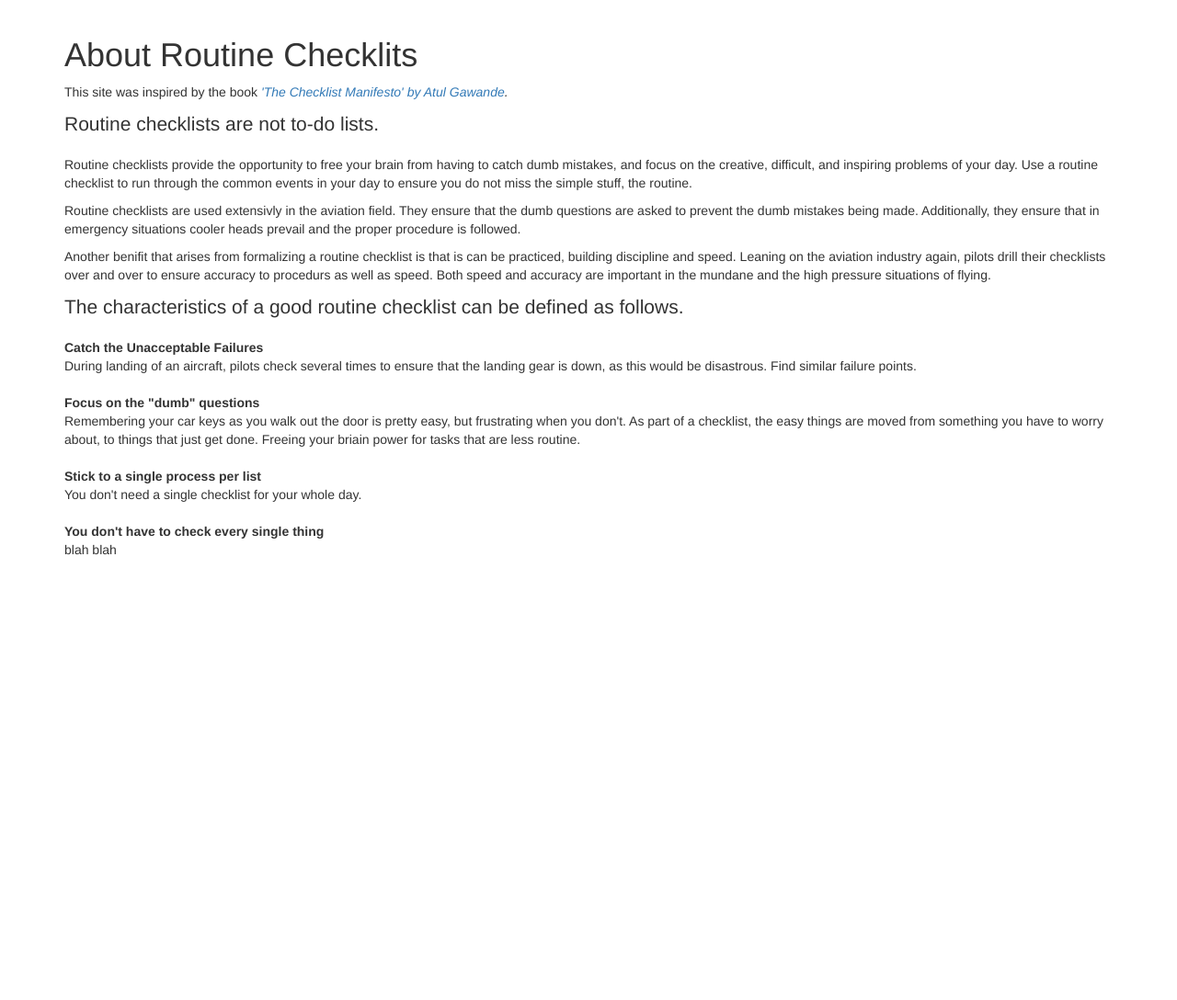
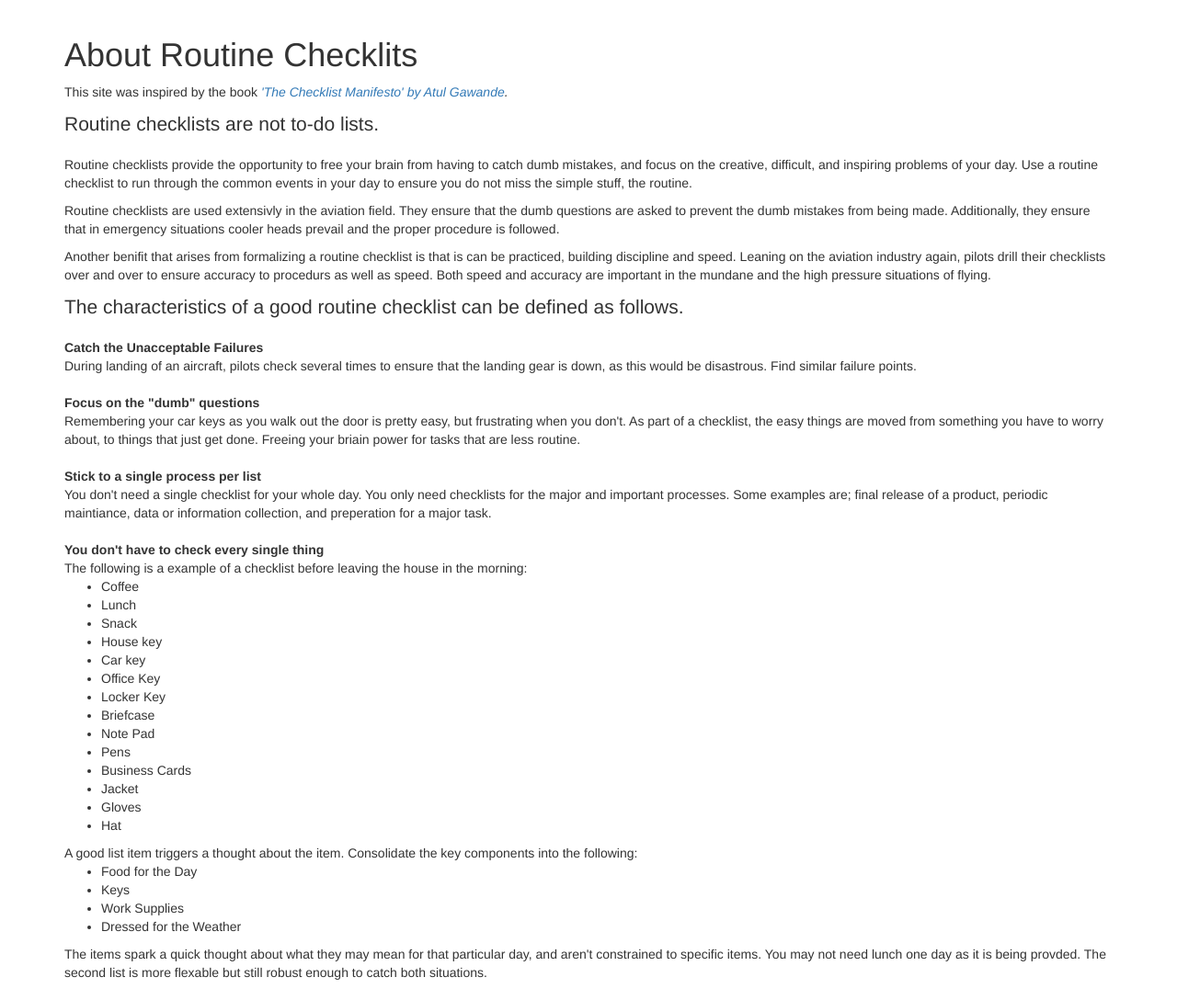
Before and after one commit to camp45/Routine-Checklists, a Flask app: page /about in a window 1280 px wide. Shown: the part 52-1140 px from the top of the page at 92% size. Before the commit the page ends 656 px from the top, so only its background shows below. Run offline with Flask 2, Linux system fonts and the light colour scheme; some libraries are stand-ins or nearby versions.

Commit message:
More About copy added

```diff
--- a/cl_app/templates/about.html
+++ b/cl_app/templates/about.html
@@ -9,7 +9,7 @@
 
 <p>Routine checklists provide the opportunity to free your brain from having to catch dumb mistakes, and focus on the creative, difficult, and inspiring problems of your day. Use a routine checklist to run through the common events in your day to ensure you do not miss the simple stuff, the routine.</p>
 
-<p>Routine checklists are used extensivly in the aviation field. They ensure that the dumb questions are asked to prevent the dumb mistakes being made. Additionally, they ensure that in emergency situations cooler heads prevail and the proper procedure is followed.</p>
+<p>Routine checklists are used extensivly in the aviation field. They ensure that the dumb questions are asked to prevent the dumb mistakes from being made. Additionally, they ensure that in emergency situations cooler heads prevail and the proper procedure is followed.</p>
 
 <p>Another benifit that arises from formalizing a routine checklist is that is can be practiced, building discipline and speed. Leaning on the aviation industry again, pilots drill their checklists over and over to ensure accuracy to procedurs as well as speed. Both speed and accuracy are important in the mundane and the high pressure situations of flying.</p>
 
@@ -23,11 +23,35 @@
     <dl>Remembering your car keys as you walk out the door is pretty easy, but frustrating when you don't. As part of a checklist, the easy things are moved from something you have to worry about, to things that just get done. Freeing your briain power for tasks that are less routine.</dl>
 
     <dt>Stick to a single process per list</dt>
-    <dl>You don't need a single checklist for your whole day.</dl>
+    <dl>You don't need a single checklist for your whole day. You only need checklists for the major and important processes. Some examples are; final release of a product, periodic maintiance, data or information collection, and preperation for a major task.</dl>
 
     <dt>You don't have to check every single thing</dt>
-    <dl>blah blah</dl>
-
+    <dl>The following is a example of a checklist before leaving the house in the morning:
+        <ul>
+            <li>Coffee</li>
+            <li>Lunch</li>
+            <li>Snack</li>
+            <li>House key</li>
+            <li>Car key</li>
+            <li>Office Key</li>
+            <li>Locker Key</li>
+            <li>Briefcase</li>
+            <li>Note Pad</li>
+            <li>Pens</li>
+            <li>Business Cards</li>
+            <li>Jacket</li>
+            <li>Gloves</li>
+            <li>Hat</li>
+        </ul>
+        A good list item triggers a thought about the item. Consolidate the key components into the following:
+        <ul>
+            <li>Food for the Day</li>
+            <li>Keys</li>
+            <li>Work Supplies</li>
+            <li>Dressed for the Weather</li>
+        </ul>
+        The items spark a quick thought about what they may mean for that particular day, and aren't constrained to specific items. You may not need lunch one day as it is being provded. The second list is more flexable but still robust enough to catch both situations.
+     </dl>
 </dl>
 
 
```
